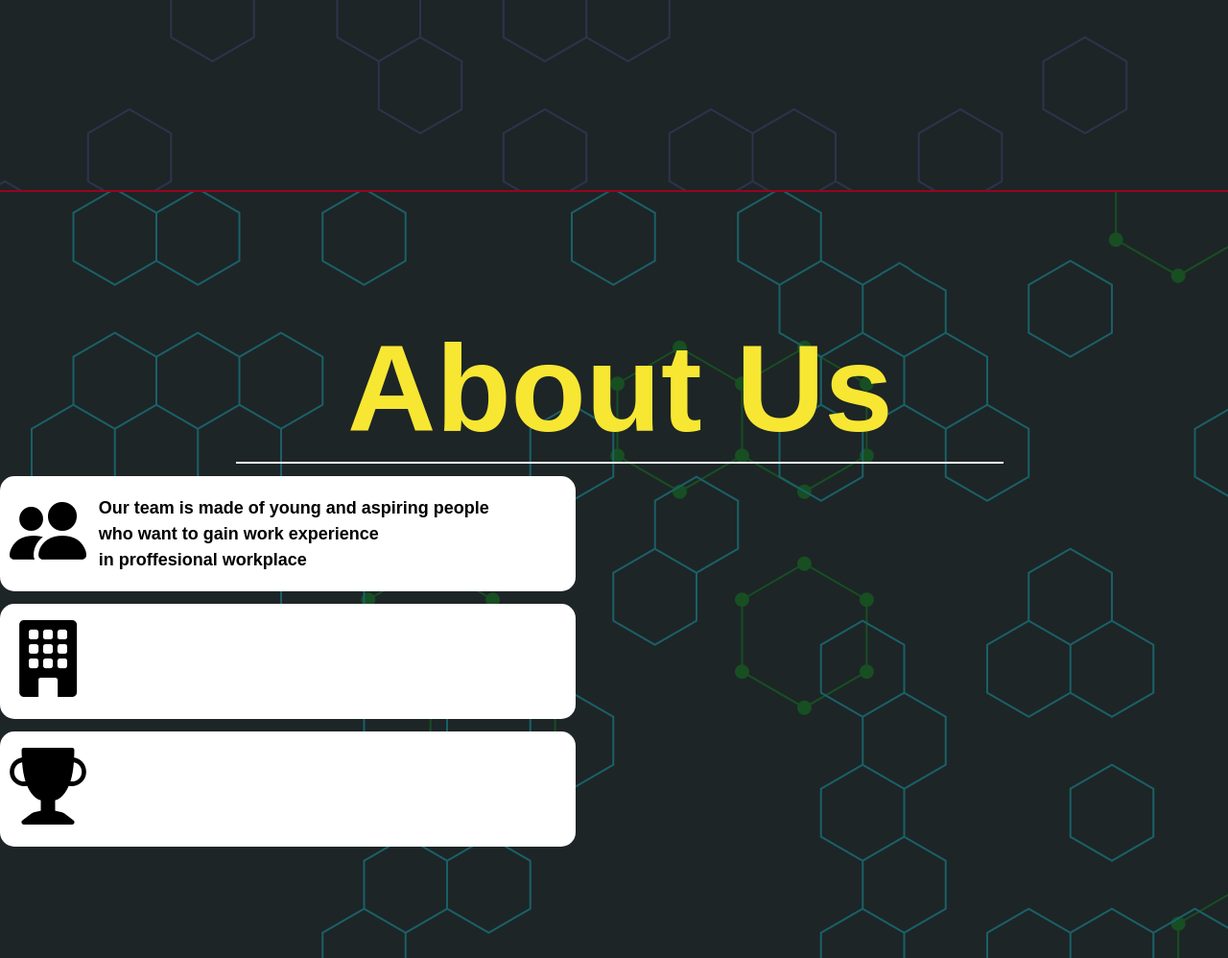
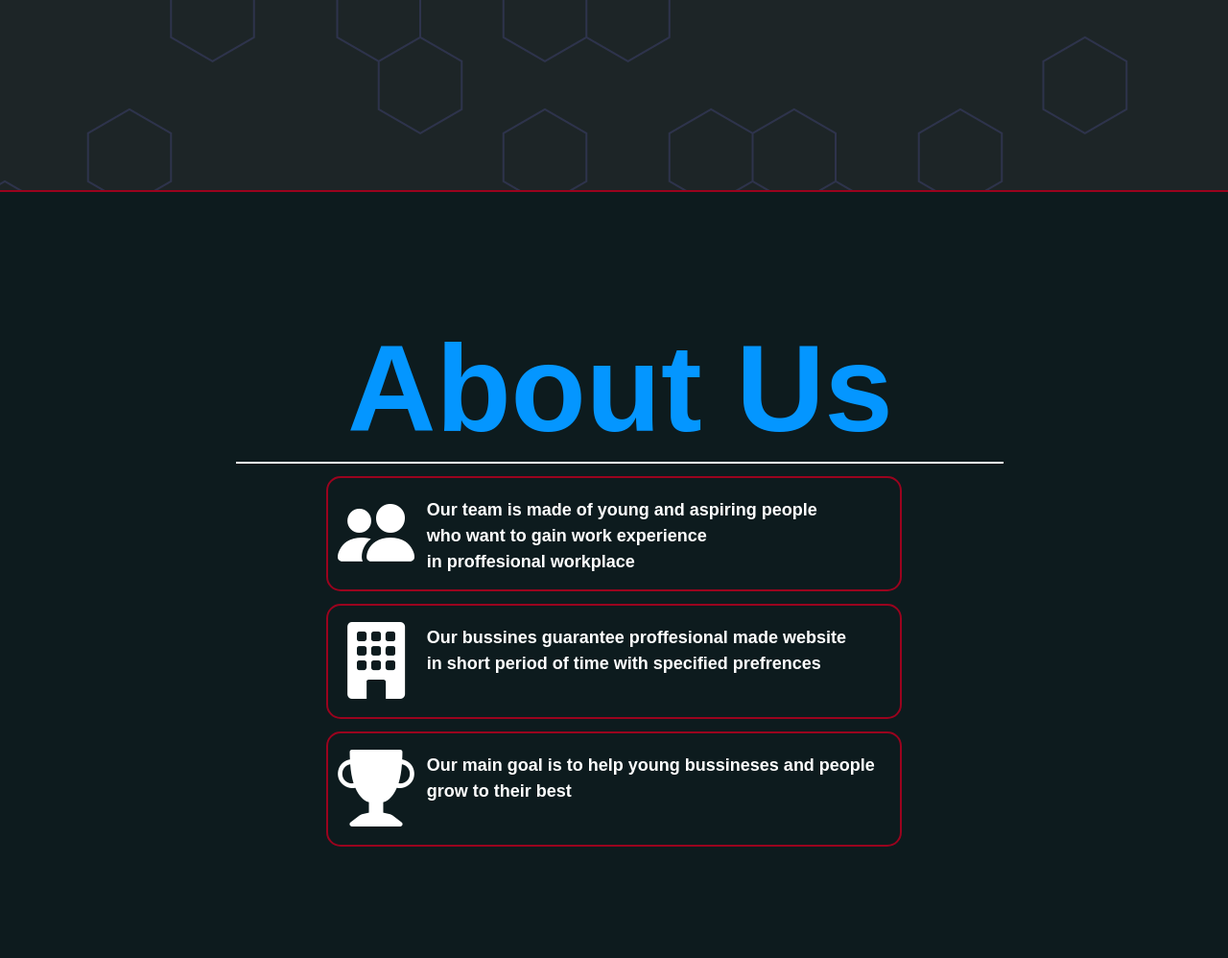
Before and after one commit to QQoKKa/MarketingSite, a PHP site: page /pages/index.html in a window 1280 px wide. Shown: the part 538-1536 px from the top of the page at 96% size. Run offline with PHP 8.4, Linux system fonts and the light colour scheme.

Commit message:
finished about us

```diff
--- a/pages/index.html
+++ b/pages/index.html
@@ -37,8 +37,8 @@
         <div class="list">
             <ul class="ul1">
                 <li class="aboutli ab1"><i class="bi bi-people-fill"></i><span class="aboutspan as1"> Our team is made of young and aspiring people<br>who want to gain work experience<br> in proffesional workplace</span></li>
-                <li class="aboutli ab2"><i class="bi bi-building-fill"></i></li><span class="aboutspan as2"></span>
-                <li class="aboutli ab3"><i class="bi bi-trophy-fill"></i></li><span class="aboutspan as3"></span>
+                <li class="aboutli ab2"><i class="bi bi-building-fill"></i><span class="aboutspan as2">Our bussines guarantee proffesional made website<br>in short period of time with specified prefrences</span></li>
+                <li class="aboutli ab3"><i class="bi bi-trophy-fill"></i><span class="aboutspan as3">Our main goal is to help young bussineses and people<br>grow to their best</span></li>
             </ul>
         </div>
     </div>
--- a/scripts/script.js
+++ b/scripts/script.js
@@ -5,31 +5,31 @@ $('.homebtn').click(function() {
 })
 
 $('.ab1').hover(function() {
-    $(this).css('background-color', 'black');
+    $(this).css('background-color', '#9A031E');
     $('.bi-people-fill').css('color', 'white');
     $('.as1').css('color', 'white');
 }, function() {
-    $(this).css('background-color', 'white');
-    $('.bi-people-fill').css('color', 'black');
-    $('.as1').css('color', 'black');
+    $(this).css('background', 'none');
+    $('.bi-people-fill').css('color', 'white');
+    $('.as1').css('color', 'white');
 })
 
 $('.ab2').hover(function() {
-    $(this).css('background-color', 'black');
+    $(this).css('background-color', '#9A031E');
     $('.bi-building-fill').css('color', 'white');
     $('.as2').css('color', 'white');
 }, function() {
-    $(this).css('background-color', 'white');
-    $('.bi-building-fill').css('color', 'black');
-    $('.as2').css('color', 'black');
+    $(this).css('background', 'none');
+    $('.bi-building-fill').css('color', 'white');
+    $('.as2').css('color', 'white');
 })
 
 $('.ab3').hover(function() {
-    $(this).css('background-color', 'black');
+    $(this).css('background', '#9A031E');
     $('.bi-trophy-fill').css('color', 'white');
     $('.as3').css('color', 'white');
 }, function() {
-    $(this).css('background-color', 'white');
-    $('.bi-trophy-fill').css('color', 'black');
-    $('.as3').css('color', 'black');
+    $(this).css('background', 'none');
+    $('.bi-trophy-fill').css('color', 'white');
+    $('.as3').css('color', 'white');
 })
--- a/styles/style.css
+++ b/styles/style.css
@@ -144,7 +144,8 @@ ul {
     border-top: 2px solid #9A031E;
     width: 100vw;
     height: 100vh;
-    background-image: url(/MarketingSite/images/hex2.png);
+    /* background-image: url(/MarketingSite/images/hex2.png); */
+    background-color: #0D1B1E;
     margin-top: 15.3%;
     z-index: -2;
 }
@@ -169,24 +170,38 @@ ul {
     color: white;
     border-bottom: 2px solid white;
     width: 800px;
-    color: #F7E733;
+    color: #0496FF;
+}
+.list {
 }
 
 .aboutli {
     height: 120px;
     width: 600px;
-    background-color: white;
-    color: black;
+    /* background-color: #9A031E; */
+    border: 2px solid #9A031E;
+    color: white;
     font-size: 20px;
     border-radius: 15px;
     margin-bottom: 1%;
     padding-left: 10px;
+    margin-left: auto;
+    margin-right: auto;
+    list-style-type: none;
 }
 .aboutspan {
     font-size: 18px;
     font-weight: bold;
     position: absolute;
-    color: black;
+    color: white;
+}
+.sectioncontainer:hover {
+    cursor: default;
+
+}
+.section2container:hover {
+    cursor: default;
+
 }
 .as1 {
     margin-left: 1%;
@@ -203,7 +218,7 @@ ul {
     margin-top: 20px;
 }
 .bi {
-    color: black;
+    color: white;
 }
 .bi-people-fill {
     font-size: 80px;
```
